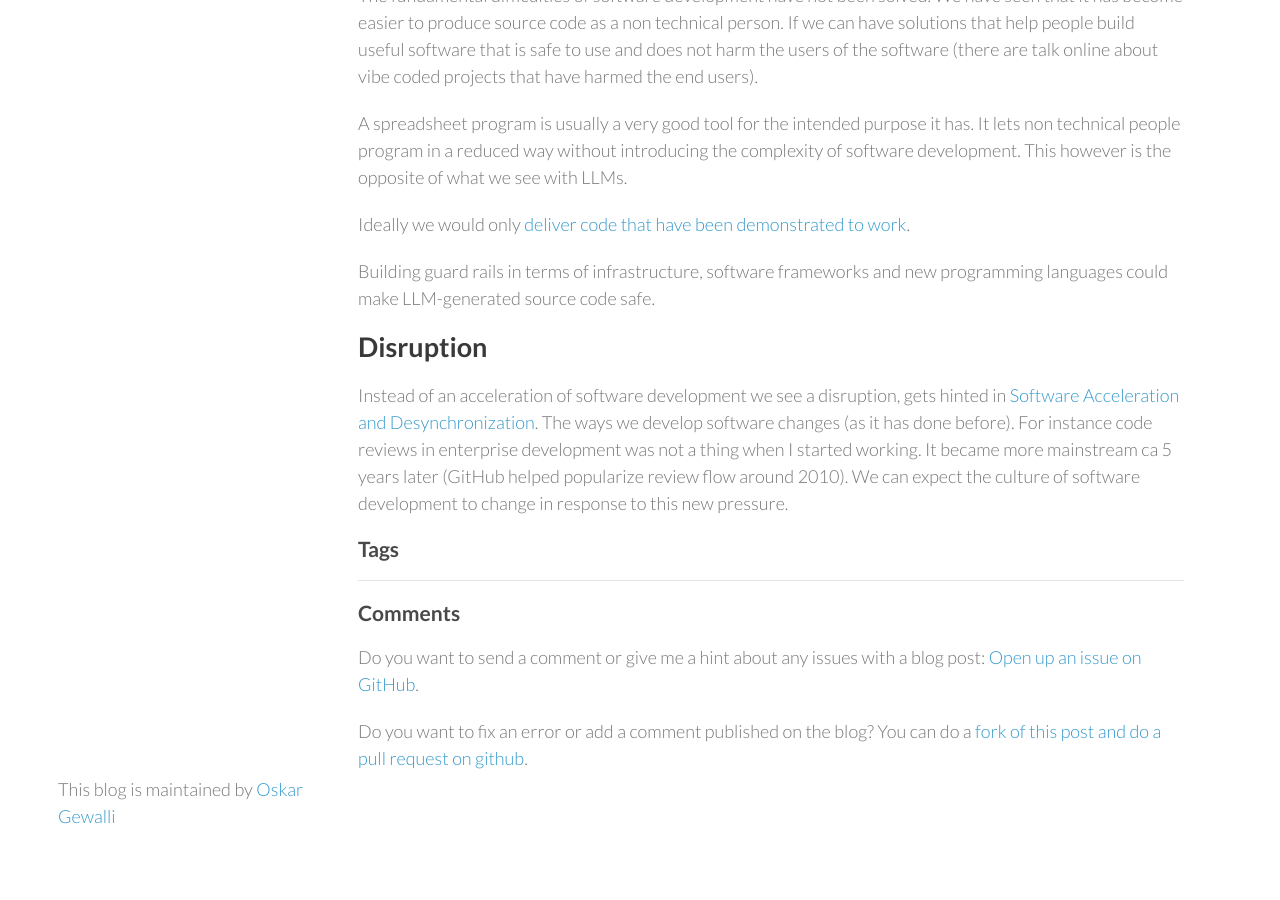
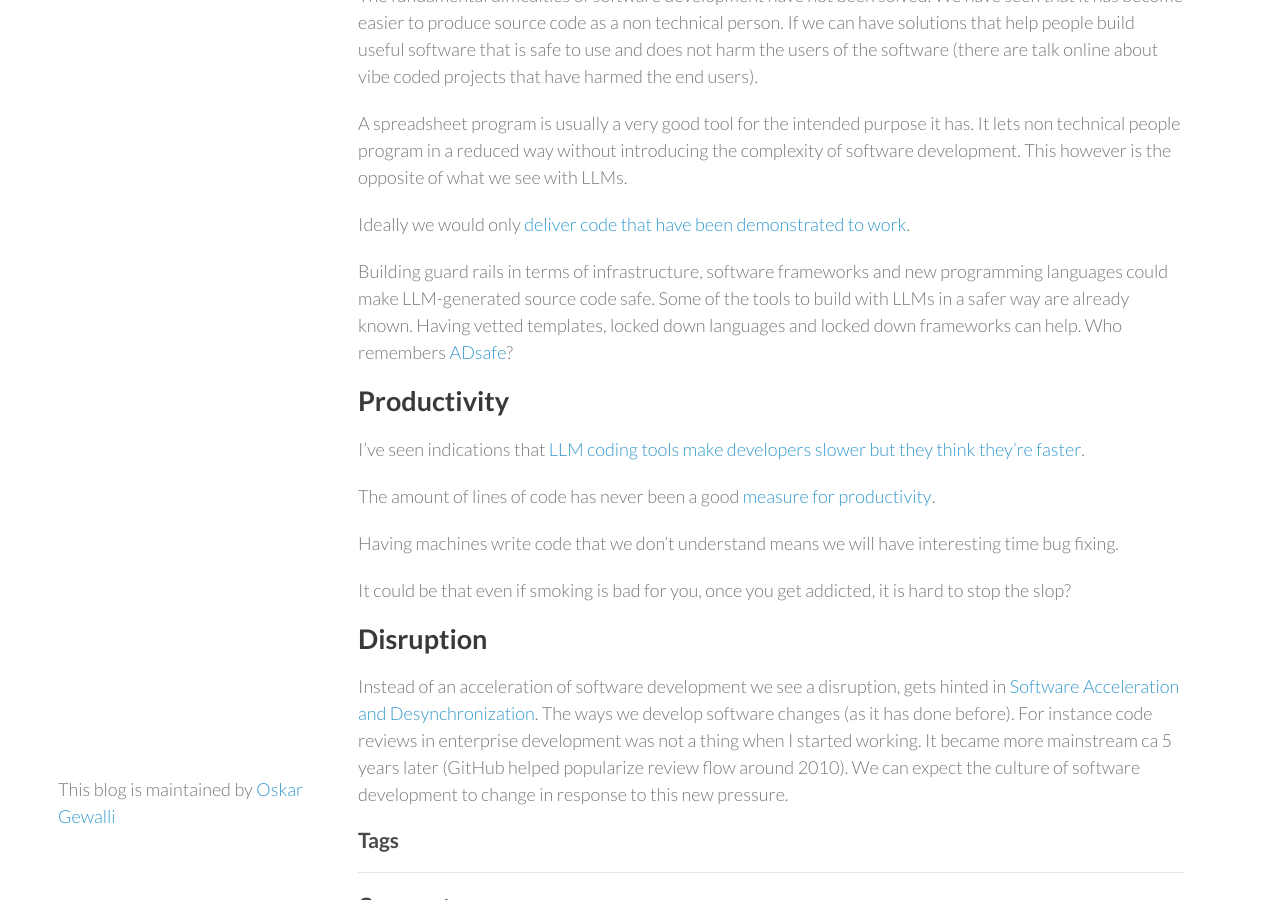
Before and after one commit to wallymathieu/assertfail, a Jekyll site: the page built from _posts/2026-01-06-Devaluation-of-work.md, in a window 1280 px wide and 900 px high, scrolled down 582 px. Built offline with Jekyll 4.4.1, drawn with Linux system fonts in a browser that asks for light colours; nearby versions of some CDN libraries.

Commit message:
productivity

```diff
--- a/_posts/2026-01-06-Devaluation-of-work.md
+++ b/_posts/2026-01-06-Devaluation-of-work.md
@@ -18,7 +18,17 @@ A spreadsheet program is usually a very good tool for the intended purpose it ha
 
 Ideally we would only [deliver code that have been demonstrated to work](https://simonwillison.net/2025/Dec/18/code-proven-to-work/).
 
-Building guard rails in terms of infrastructure, software frameworks and new programming languages could make LLM-generated source code safe.
+Building guard rails in terms of infrastructure, software frameworks and new programming languages could make LLM-generated source code safe. Some of the tools to build with LLMs in a safer way are already known. Having vetted templates, locked down languages and locked down frameworks can help. Who remembers [ADsafe](https://github.com/douglascrockford/ADsafe)?
+
+## Productivity
+
+I've seen indications that [LLM coding tools make developers slower but they think they're faster](https://www.theregister.com/2025/07/11/ai_code_tools_slow_down/).
+
+The amount of lines of code has never been a good [measure for productivity](https://blog.ploeh.dk/2025/09/22/its-striking-so-quickly-the-industry-forgets-that-lines-of-code-isnt-a-measure-of-productivity/).
+
+Having machines write code that we don't understand means we will have interesting time bug fixing.
+
+It could be that even if smoking is bad for you, once you get addicted, it is hard to stop the slop?
 
 ## Disruption
 
```
